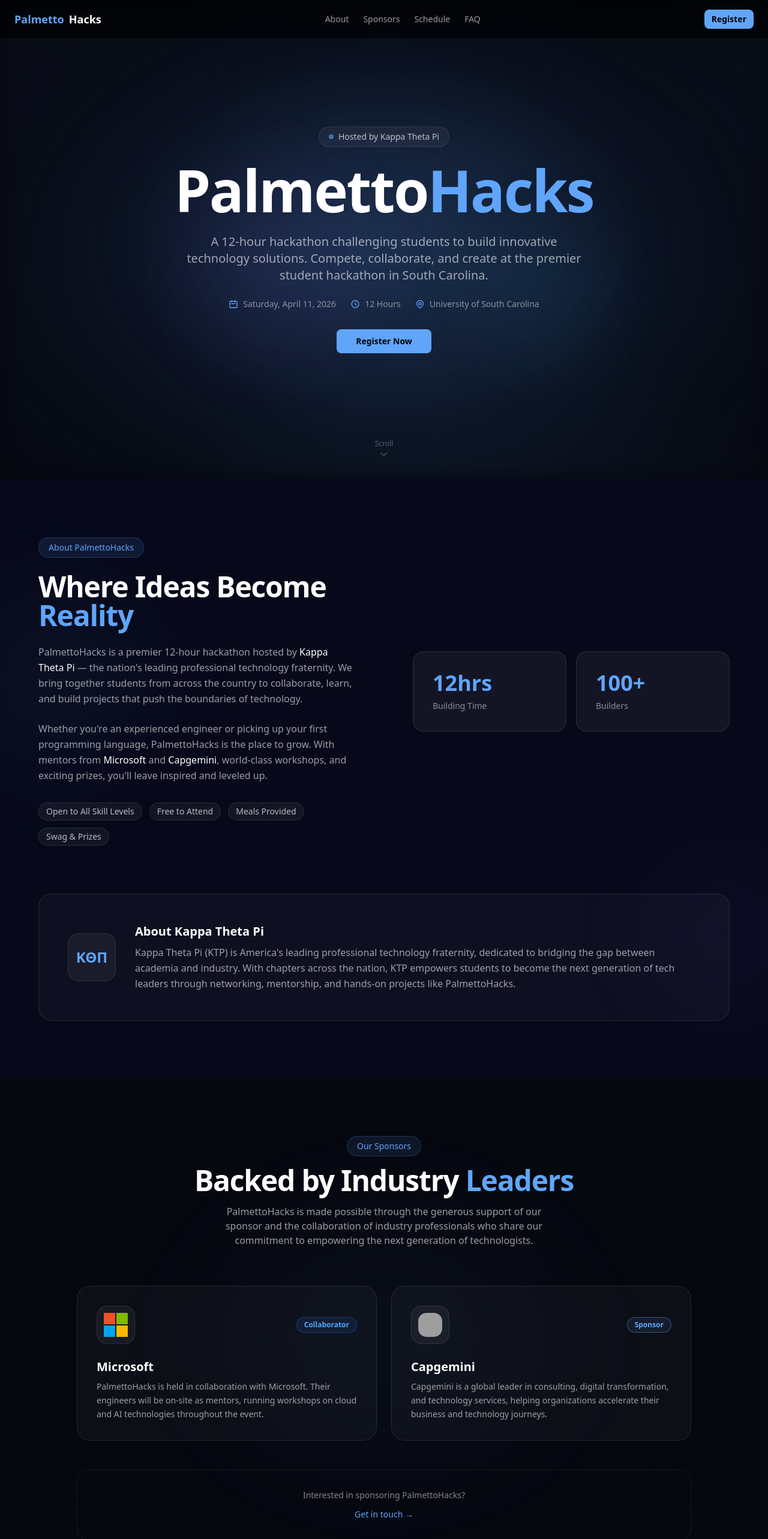
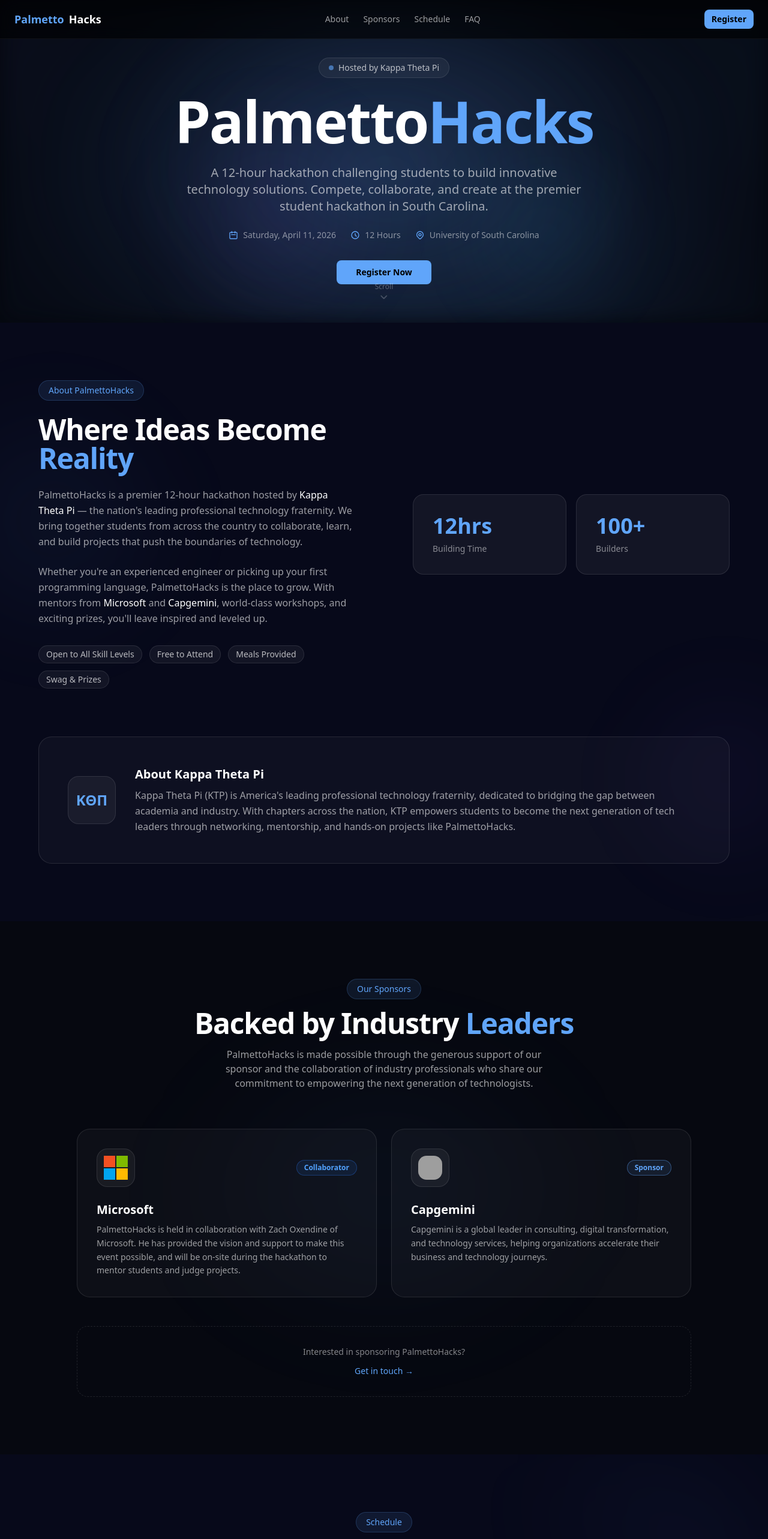
Before and after one commit to ktp-usc/palmettohacks, a Next.js app: page / in a window 1280 px wide. Shown: the top 2566 px of the page at 60% size. Built offline with nearby package versions, Linux system fonts and the light colour scheme; grey boxes are pictures that could not be loaded.

Commit message:
reduce hero section

```diff
--- a/components/sections/HeroSection.tsx
+++ b/components/sections/HeroSection.tsx
@@ -6,7 +6,7 @@
   return (
     <section
       id="home"
-      className="relative min-h-screen flex flex-col items-center justify-center overflow-hidden px-4 text-center"
+      className="relative min-h-[60vh] flex flex-col items-center justify-center overflow-hidden px-4 pt-24 pb-16 text-center"
       style={{ background: "#05080f" }}
     >
       {/* Animated background */}
--- a/components/sections/SponsorsSection.tsx
+++ b/components/sections/SponsorsSection.tsx
@@ -2,7 +2,7 @@
   {
     name: "Microsoft",
     description:
-      "PalmettoHacks is held in collaboration with Microsoft. Their engineers will be on-site as mentors, running workshops on cloud and AI technologies throughout the event.",
+      "PalmettoHacks is held in collaboration with Zach Oxendine of Microsoft. He has provided the vision and support to make this event possible, and will be on-site during the hackathon to mentor students and judge projects.",
     logo: (
       // eslint-disable-next-line @next/next/no-img-element
       <img src="/logos/microsoft.svg" alt="Microsoft" className="h-10 w-10" />
```
